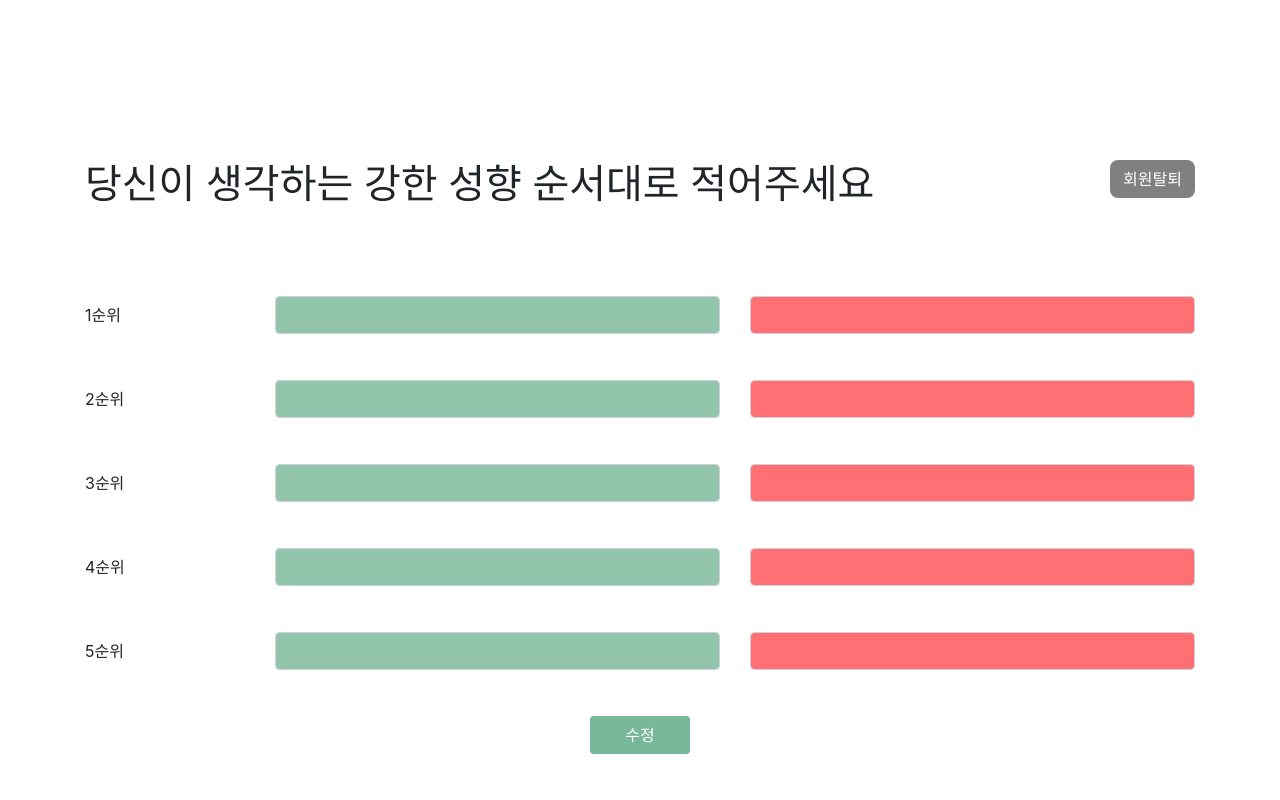
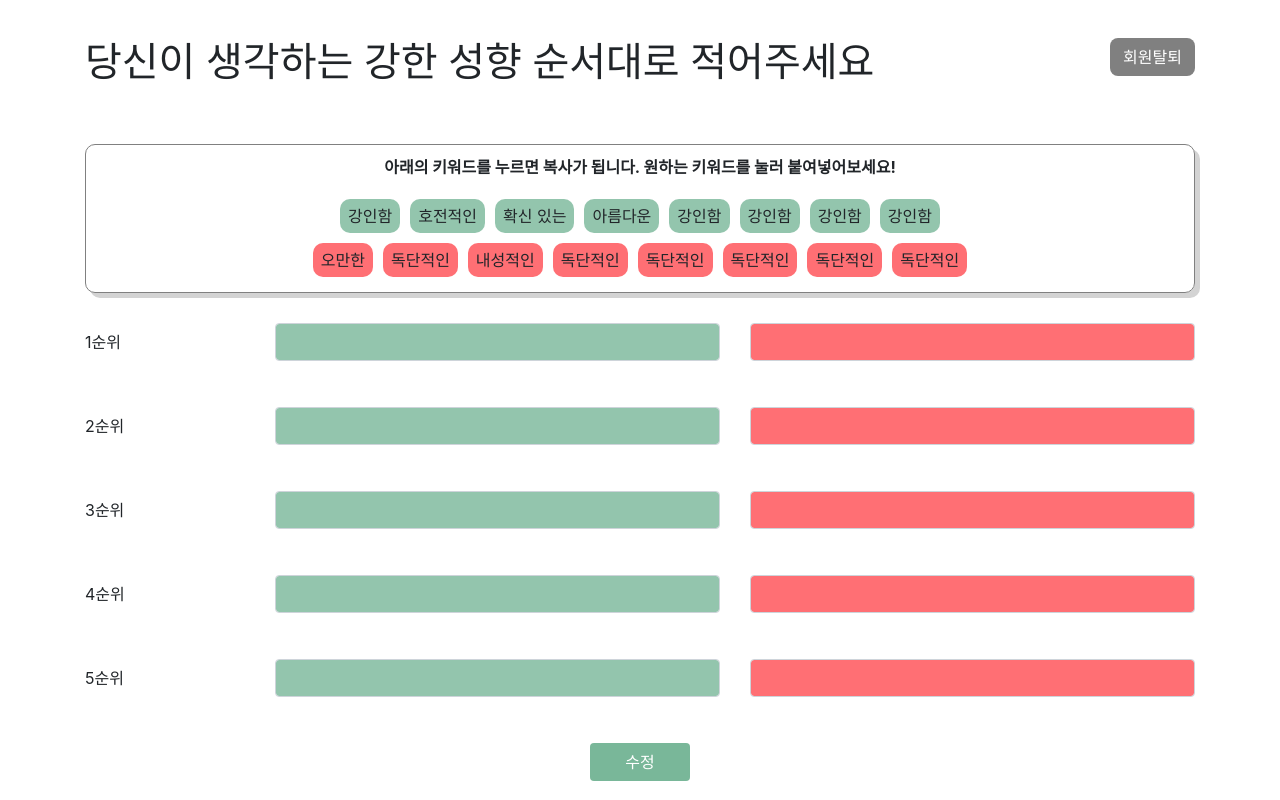
Before and after one commit to kimseungdeok/prosandcons, a Flask app: template templates/prosandcons_update.j2 in a window 1280 px wide. Run offline with Flask 2, Linux system fonts and the light colour scheme; the template is opened without the code that fills it, so the values that code supplies are empty; some libraries are stand-ins or nearby versions.

Commit message:
feat : 키워드 추천 기능 추가

```diff
--- a/templates/prosandcons_update.j2
+++ b/templates/prosandcons_update.j2
@@ -10,10 +10,11 @@
     <script src="https://cdn.jsdelivr.net/npm/bootstrap@4.6.0/dist/js/bootstrap.bundle.min.js"
         integrity="sha384-Piv4xVNRyMGpqkS2by6br4gNJ7DXjqk09RmUpJ8jgGtD7zP9yug3goQfGII0yAns"
         crossorigin="anonymous"></script>
+        <script src="https://cdnjs.cloudflare.com/ajax/libs/clipboard.js/1.7.1/clipboard.min.js"></script>
         <style>
             .container {
                 margin: 0 auto;
-                margin-top: 12.5%;
+                margin-top: 3%;
             }
             .header {
                 display: flex;
@@ -27,6 +28,40 @@
                 background-color: gray;
                 color: white;
                 border-radius: 8px;
+            }
+            .pick-area{
+                padding: 10px;
+                border: 1px solid gray;
+                border-radius: 10px;
+                box-shadow: 5px 5px lightgray;
+            }
+            .pick-prosandcons {
+                display: flex;
+                flex-direction: row;
+                flex-wrap: wrap;
+                justify-content: center;
+                width: 100%;
+
+            }
+            .pros-group{
+                display: flex;
+                flex-direction: row;
+            }
+            .cons-group{
+                display: flex;
+                flex-direction: row;
+            }
+            .pick-button {
+                padding: 5px;
+                padding-left: 8px;
+                padding-right: 8px;
+                margin: 5px;
+                border-radius: 10px;
+            }
+
+            .pick-comment {
+                font-weight: bold;
+                padding-bottom: 15px;
             }
             .row {
                 padding-top: 30px;
@@ -104,6 +139,34 @@
                 </div>
             </div>
         </div>
+        <div class="pick-area">
+            <div class="pick-comment center">
+                아래의 키워드를 누르면 복사가 됩니다.
+                원하는 키워드를 눌러 붙여넣어보세요!
+            </div>
+            <div class="pick-prosandcons">
+                <div class="pros-group">
+                    <div class="pros pick-button" style="cursor: pointer;">강인함</div>
+                    <div class="pros pick-button" style="cursor: pointer;">호전적인</div>
+                    <div class="pros pick-button" style="cursor: pointer;">확신 있는</div>
+                    <div class="pros pick-button" style="cursor: pointer;">아름다운</div>
+                    <div class="pros pick-button" style="cursor: pointer;">강인함</div>
+                    <div class="pros pick-button" style="cursor: pointer;">강인함</div>
+                    <div class="pros pick-button" style="cursor: pointer;">강인함</div>
+                    <div class="pros pick-button" style="cursor: pointer;">강인함</div>
+                </div>
+                <div class="cons-group">
+                    <div class="cons pick-button" style="cursor: pointer;">오만한</div>
+                    <div class="cons pick-button" style="cursor: pointer;">독단적인</div>
+                    <div class="cons pick-button" style="cursor: pointer;">내성적인</div>
+                    <div class="cons pick-button" style="cursor: pointer;">독단적인</div>
+                    <div class="cons pick-button" style="cursor: pointer;">독단적인</div>
+                    <div class="cons pick-button" style="cursor: pointer;">독단적인</div>
+                    <div class="cons pick-button" style="cursor: pointer;">독단적인</div>
+                    <div class="cons pick-button" style="cursor: pointer;">독단적인</div>
+                </div>
+            </div>
+        </div>
         <form action="update" method="post">
             <div class="prosandcons">
                 <div class="form-group row">
@@ -158,7 +221,19 @@
             </div>
         </form>
     </div>
+    </body>
+    <script>
+        const pickBtns = document.querySelector('.pick-prosandcons');
+        console.log(pickBtns.children)
 
-
-    </body>
+        // button 클릭 이벤트
+        document.querySelector('.pick-prosandcons').onclick = (e) => {
+        // div의 내용(textContent)을 복사한다.
+        console.log(e.target)
+            window.navigator.clipboard.writeText(e.target.textContent).then(() => {
+                // 복사가 완료되면 호출된다.
+                alert("복사완료");
+            });
+        };
+    </script>
 </html>
```
